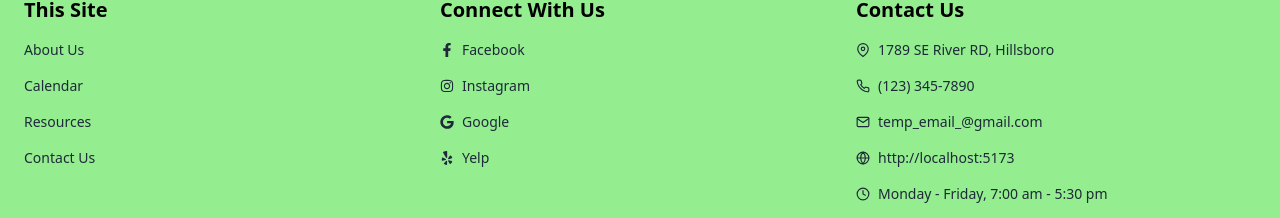
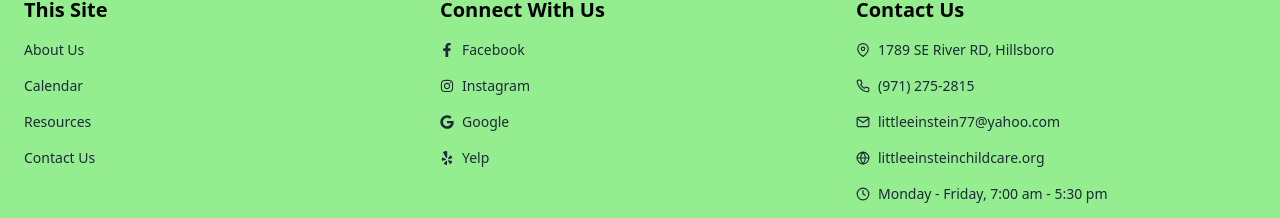
Before and after one commit to littleeinsteinchildcare/littleeinstein-frontend, a React (Vite) app: page / in a window 1280 px wide. Shown: the part 3232-3450 px from the top of the page. Built offline with nearby package versions, Linux system fonts and the light colour scheme; no server answers.

Commit message:
footer needed update forgot to do it earlier, yelp and google links need to be varified by sponsor before they get updated but Insta and Facebook links updated.

```diff
--- a/src/components/footer/footerConnectLinks.tsx
+++ b/src/components/footer/footerConnectLinks.tsx
@@ -5,11 +5,13 @@ const FooterConnectLinks = () => {
     <ul className="space-y-4 text-sm text-gray-800 mb-4">
       <li className="flex items-center space-x-2 hover:underline">
         <FaFacebookF />
-        <a href="https://facebook.com">Facebook</a>
+        <a href="https://www.facebook.com/Littleeinsteinchildcare">Facebook</a>
       </li>
       <li className="flex items-center space-x-2 hover:underline">
         <FaInstagram />
-        <a href="https://instagram.com">Instagram</a>
+        <a href="https://www.instagram.com/littleeinsteinchildcare/">
+          Instagram
+        </a>
       </li>
       <li className="flex items-center space-x-2 hover:underline">
         <FaGoogle />
--- a/src/components/footer/footerContactLinks.tsx
+++ b/src/components/footer/footerContactLinks.tsx
@@ -12,15 +12,15 @@ const FooterContactLinks = () => {
       </li>
       <li className="flex items-center gap-2">
         <FiPhone />
-        (123) 345-7890
+        (971) 275-2815
       </li>
       <li className="flex items-center gap-2">
         <FiMail />
-        temp_email_@gmail.com
+        littleeinstein77@yahoo.com
       </li>
       <li className="flex items-center gap-2">
         <FiGlobe />
-        <a href="http://localhost:5173">http://localhost:5173</a>
+        <a href="littleeinsteinchildcare.org">littleeinsteinchildcare.org</a>
       </li>
       <li className="flex items-center gap-2">
         <FiClock />
```
